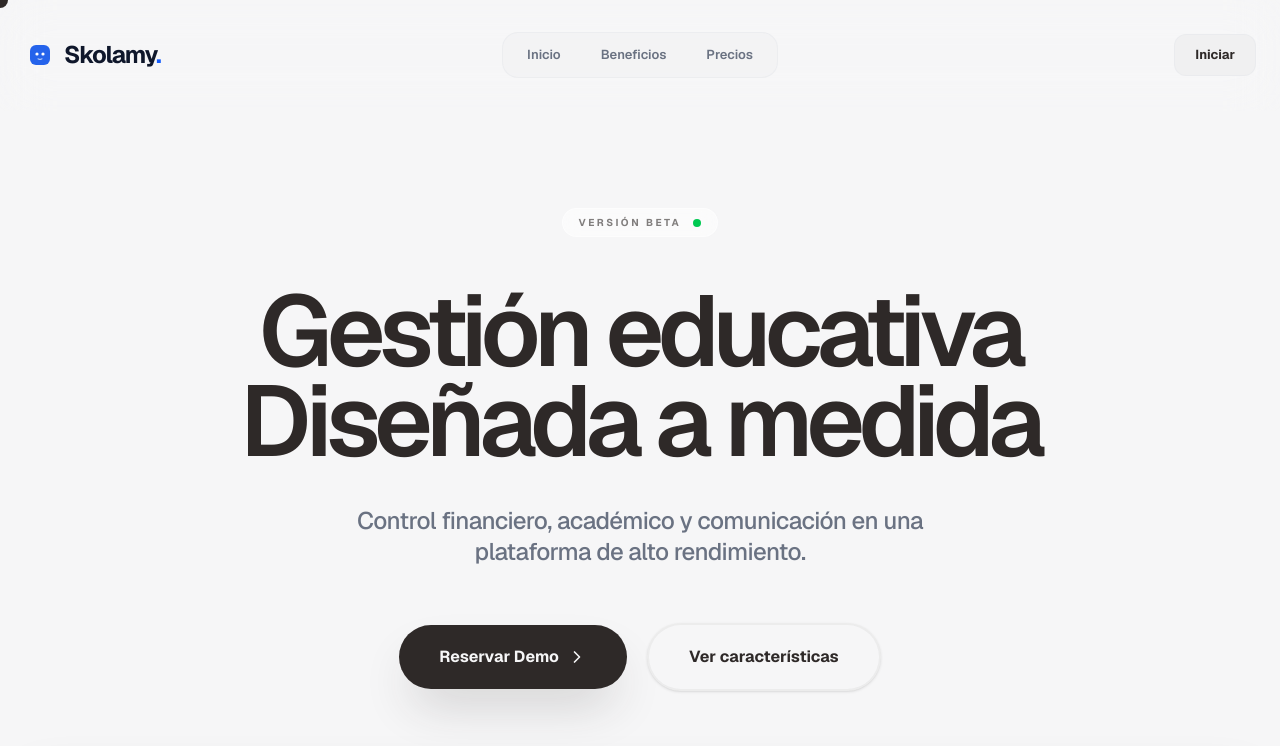
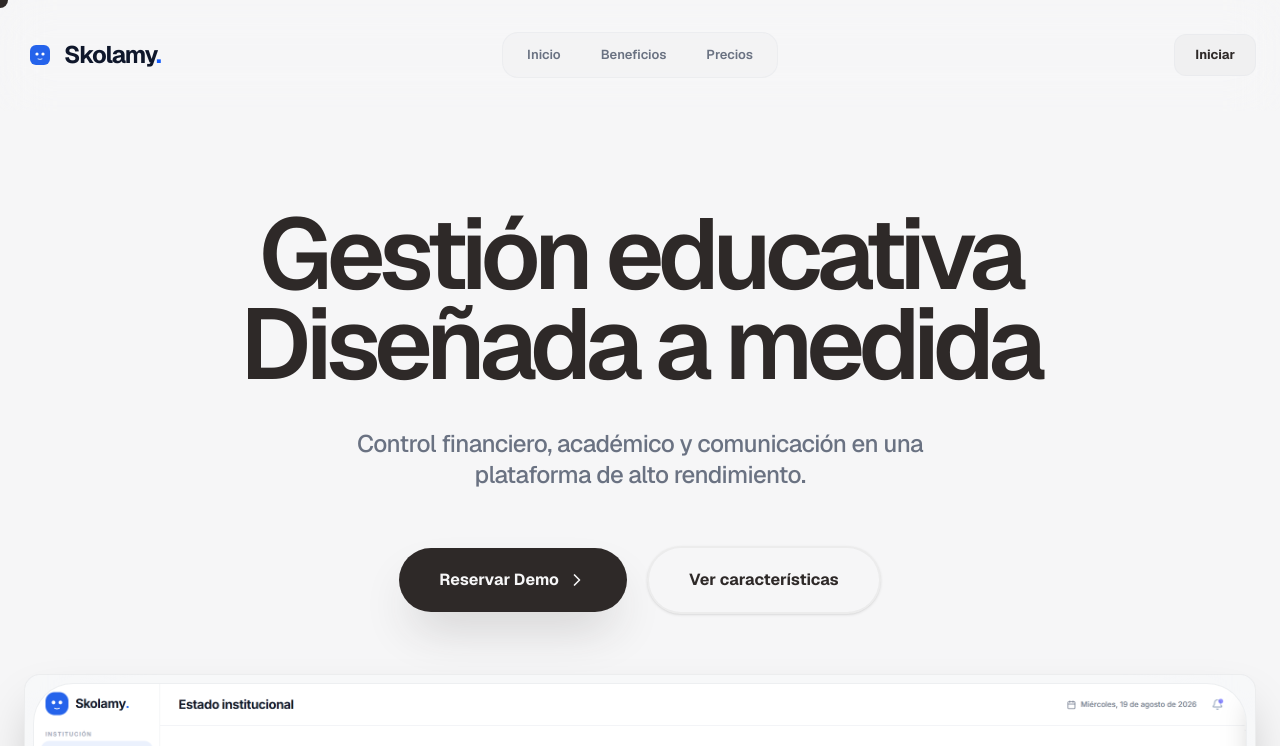
Before and after one commit to HarrysonLadines/skolamy-landing, a Next.js app: page / in a window 1280 px wide. Shown: the top 746 px of the page. Built offline with nearby package versions, Linux system fonts and the light colour scheme; a web font is replaced by a local one.

Commit message:
refactor: Remove motion.div beta version

```diff
--- a/src/components/landing/Hero.tsx
+++ b/src/components/landing/Hero.tsx
@@ -19,20 +19,6 @@
   return (
     <section id="inicio" className="pt-52 pb-32 px-6 relative overflow-hidden">
       <div className="max-w-5xl mx-auto text-center relative z-10">
-        <motion.div
-          initial={{ opacity: 0, y: 10 }}
-          animate={{ opacity: 1, y: 0 }}
-          transition={{ duration: 1, ease: customEase }}
-          className="inline-flex items-center gap-3 px-4 py-1.5 rounded-full bg-white/50 border border-white/50 text-[10px] font-bold mb-12 text-[#2e2928]/60 uppercase tracking-[0.25em] backdrop-blur-sm"
-        >
-          <div className="flex items-center gap-2">
-            Versión beta
-          </div>
-          <span className="relative flex h-2 w-2">
-            <span className="animate-ping absolute inline-flex h-full w-full rounded-full bg-green-500 opacity-75"></span>
-            <span className="relative inline-flex rounded-full h-2 w-2 bg-green-500"></span>
-          </span>
-        </motion.div>
         <Reveal width="100%">
           <div className="relative inline-block">
             <h1 className="text-7xl md:text-[100px] font-semibold tracking-[-0.06em] text-[#2e2928] mb-10 leading-[0.9] inline-block">
```
